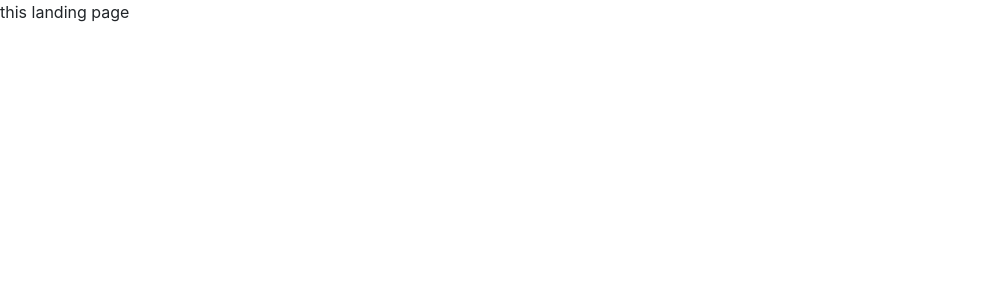
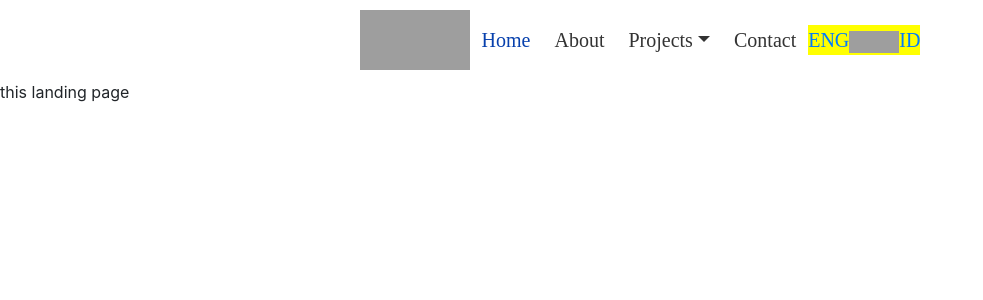
Before and after one commit to johnvees/Personal-Portfolio, a React (Create React App) app: page /en in a window 1280 px wide. Shown: the top 300 px of the page, without its empty margins (0-983 px from the left). Built offline with nearby package versions, Linux system fonts and the light colour scheme; grey boxes are pictures that could not be loaded.

Commit message:
make template for header unfixed

```diff
--- a/package.json
+++ b/package.json
@@ -13,7 +13,7 @@
     "popper.js": "^1.16.1",
     "react": "^18.2.0",
     "react-dom": "^18.2.0",
-    "react-router-dom": "^6.16.0",
+    "react-router-dom": "^6.11.2",
     "react-scripts": "5.0.1",
     "web-vitals": "^2.1.4"
   },
--- a/src/assets/scss/_variables.scss
+++ b/src/assets/scss/_variables.scss
@@ -66,7 +66,7 @@ $colors: map-merge(
   $colors
 );
 
-$primary:       $blue !default;
+$primary:       $indigo !default;
 $secondary:     $gray-600 !default;
 $success:       $green !default;
 $info:          $cyan !default;
--- a/src/assets/scss/style.scss
+++ b/src/assets/scss/style.scss
@@ -5,40 +5,118 @@
  * Licensed under MIT (https://github.com/twbs/bootstrap/blob/main/LICENSE)
  */
 
-@import "functions";
-@import "variables";
-@import "mixins";
-@import "root";
-@import "reboot";
-@import "type";
-@import "images";
-@import "code";
-@import "grid";
-@import "tables";
-@import "forms";
-@import "buttons";
-@import "transitions";
-@import "dropdown";
-@import "button-group";
-@import "input-group";
-@import "custom-forms";
-@import "nav";
-@import "navbar";
-@import "card";
-@import "breadcrumb";
-@import "pagination";
-@import "badge";
-@import "jumbotron";
-@import "alert";
-@import "progress";
-@import "media";
-@import "list-group";
-@import "close";
-@import "toasts";
-@import "modal";
-@import "tooltip";
-@import "popover";
-@import "carousel";
-@import "spinners";
-@import "utilities";
-@import "print";
+@import 'functions';
+@import 'variables';
+@import 'mixins';
+@import 'root';
+@import 'reboot';
+@import 'type';
+@import 'images';
+@import 'code';
+@import 'grid';
+@import 'tables';
+@import 'forms';
+@import 'buttons';
+@import 'transitions';
+@import 'dropdown';
+@import 'button-group';
+@import 'input-group';
+@import 'custom-forms';
+@import 'nav';
+@import 'navbar';
+@import 'card';
+@import 'breadcrumb';
+@import 'pagination';
+@import 'badge';
+@import 'jumbotron';
+@import 'alert';
+@import 'progress';
+@import 'media';
+@import 'list-group';
+@import 'close';
+@import 'toasts';
+@import 'modal';
+@import 'tooltip';
+@import 'popover';
+@import 'carousel';
+@import 'spinners';
+@import 'utilities';
+@import 'print';
+
+section.container-fluid {
+  padding-left: 60px;
+  padding-right: 60px;
+  background-color: $white;
+}
+
+header {
+  width: 100%;
+  position: sticky;
+  top: 0;
+  font-family: 'SFPD-Regular';
+  font-size: 20px;
+  z-index: 1000;
+
+  .container-fluid {
+    display: flex;
+    justify-content: center;
+    padding-left: 44px;
+    padding-right: 44px;
+    background-color: $white;
+
+    .navbar {
+      height: 80px;
+
+      div.navbar-collapse {
+        background-color: $white;
+        &.show {
+          padding-left: 16px;
+          margin-left: -60px;
+          margin-right: -60px;
+          div.dropdown-menu {
+            min-width: 10rem;
+          }
+        }
+        &.collapsing {
+          transition: none;
+        }
+      }
+
+      ul.navbar-nav {
+        li.nav-item {
+          &.active {
+            a.nav-link {
+              font-family: 'SFPD-SemiBold';
+              color: $primary;
+            }
+          }
+          a {
+            &.nav-link {
+              color: $dark;
+              padding-right: 12px;
+              padding-left: 12px;
+              &:hover {
+                color: $primary;
+              }
+            }
+          }
+        }
+      }
+
+      div.nav-item {
+        a {
+          &.nav-link {
+            color: $primary;
+            padding-left: 0px;
+          }
+          &.dropdown-item {
+            font-size: 20px;
+          }
+        }
+        div.dropdown-menu {
+          min-width: 10rem;
+        }
+      }
+    }
+  }
+}
--- a/src/pages/en/LandingPage.js
+++ b/src/pages/en/LandingPage.js
@@ -1,9 +1,13 @@
-import React from 'react'
+import React, { Component } from 'react';
+import Header from '../../parts/Header';
 
-export default function LandingPage() {
-  return (
-    <div>
-      <p>this landing page</p>
-    </div>
-  )
+export default class LandingPage extends Component {
+  render() {
+    return (
+      <div>
+        <Header {...this.props}></Header>
+        <p>this landing page</p>
+      </div>
+    );
+  }
 }
--- /dev/null
+++ b/src/parts/Header.js
@@ -0,0 +1,93 @@
+import React from 'react';
+import { useLocation } from 'react-router-dom';
+
+export default function Header() {
+  const location = useLocation();
+
+  const getNavLinkClass = (path) => {
+    return location.pathname === path ? ' active' : '';
+  };
+
+  return (
+    <header className="spacing-sm">
+      <div className="container-fluid">
+        <nav className="navbar navbar-expand-lg navbar-light">
+          <img src="https://picsum.photos/110/60" alt="" />
+          <button
+            className="navbar-toggler"
+            type="button"
+            data-toggle="collapse"
+            data-target="#navbarSupportedContent"
+            aria-controls="navbarSupportedContent"
+            aria-expanded="false"
+            aria-label="Toggle navigation"
+          >
+            <span className="navbar-toggler-icon"></span>
+          </button>
+
+          <div className="collapse navbar-collapse" id="navbarSupportedContent">
+            <ul className="navbar-nav mr-auto">
+              <li className={`nav-item${getNavLinkClass('/en')}`}>
+                <a className="nav-link" href="/en">
+                  Home
+                </a>
+              </li>
+              <li className={`nav-item${getNavLinkClass('/en/about')}`}>
+                <a className="nav-link" href="/en/about">
+                  About
+                </a>
+              </li>
+              <li className="nav-item dropdown">
+                <a
+                  className="nav-link dropdown-toggle"
+                  href="#"
+                  role="button"
+                  data-toggle="dropdown"
+                  aria-expanded="false"
+                >
+                  Projects
+                </a>
+                <div className="dropdown-menu">
+                  <a
+                    className={`dropdown-item${getNavLinkClass(
+                      '/en/mobile-dev'
+                    )}`}
+                    href="/en/about"
+                  >
+                    Mobile Development
+                  </a>
+                  <a
+                    className={`dropdown-item${getNavLinkClass('/en/web-dev')}`}
+                    href="/en/about"
+                  >
+                    Web Development
+                  </a>
+                  <a
+                    className={`dropdown-item${getNavLinkClass(
+                      '/en/backend-dev'
+                    )}`}
+                    href="/en/about"
+                  >
+                    Backend Development
+                  </a>
+                </div>
+              </li>
+              <li className={`nav-item${getNavLinkClass('/en/contact')}`}>
+                <a className="nav-link" href="/en/contact">
+                  Contact
+                </a>
+              </li>
+            </ul>
+            <div style={{ backgroundColor: 'yellow' }}>
+              <a href="/en">ENG</a>
+              <a href="">
+                <img src="https://picsum.photos/50/22" alt="" />
+              </a>
+              <a href="/id">ID</a>
+            </div>
+          </div>
+        </nav>
+      </div>
+    </header>
+  );
+}
```
Also changed, not shown: src/index.js (+4 -4 lines), 1 other file (tests, documents, lock files or other folders).
